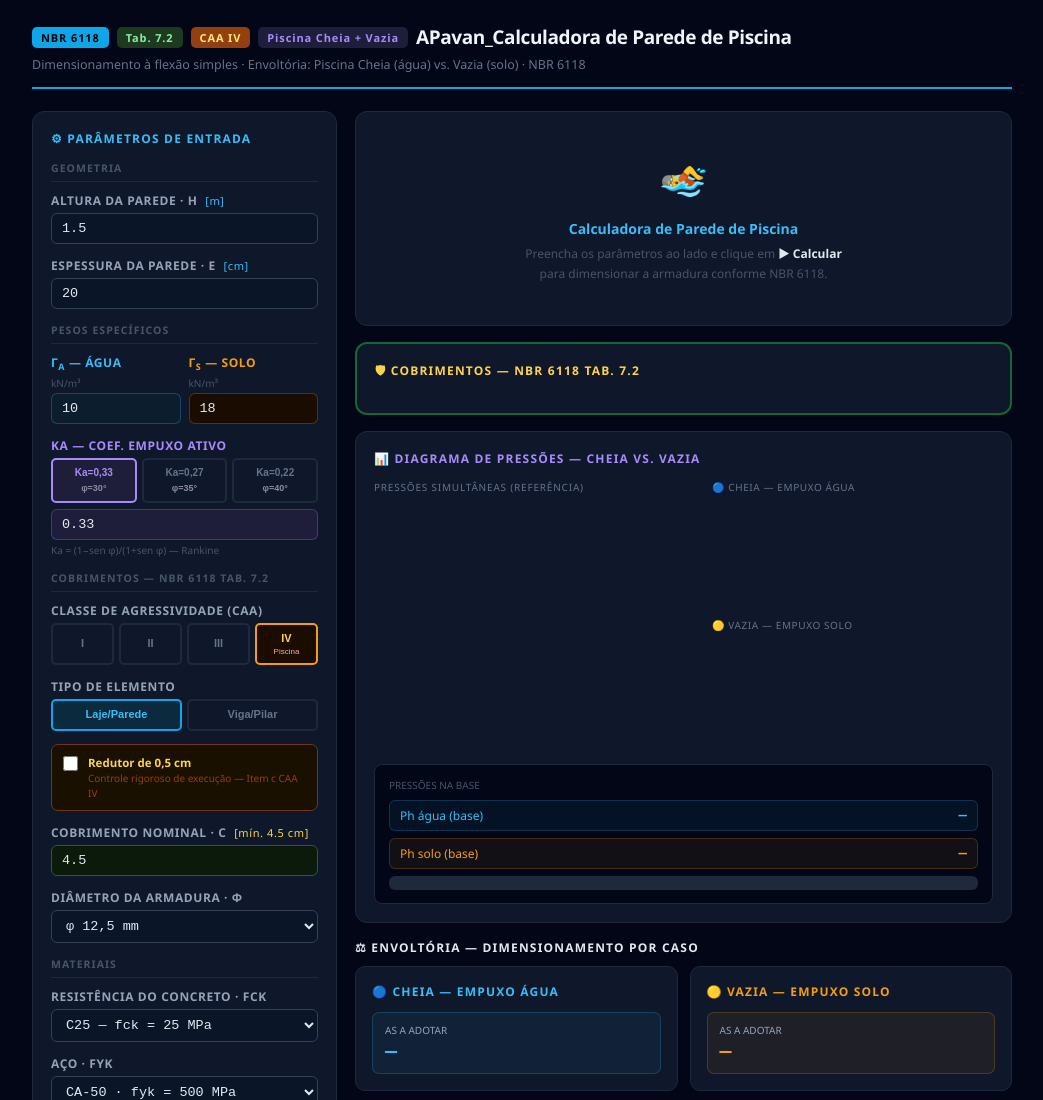
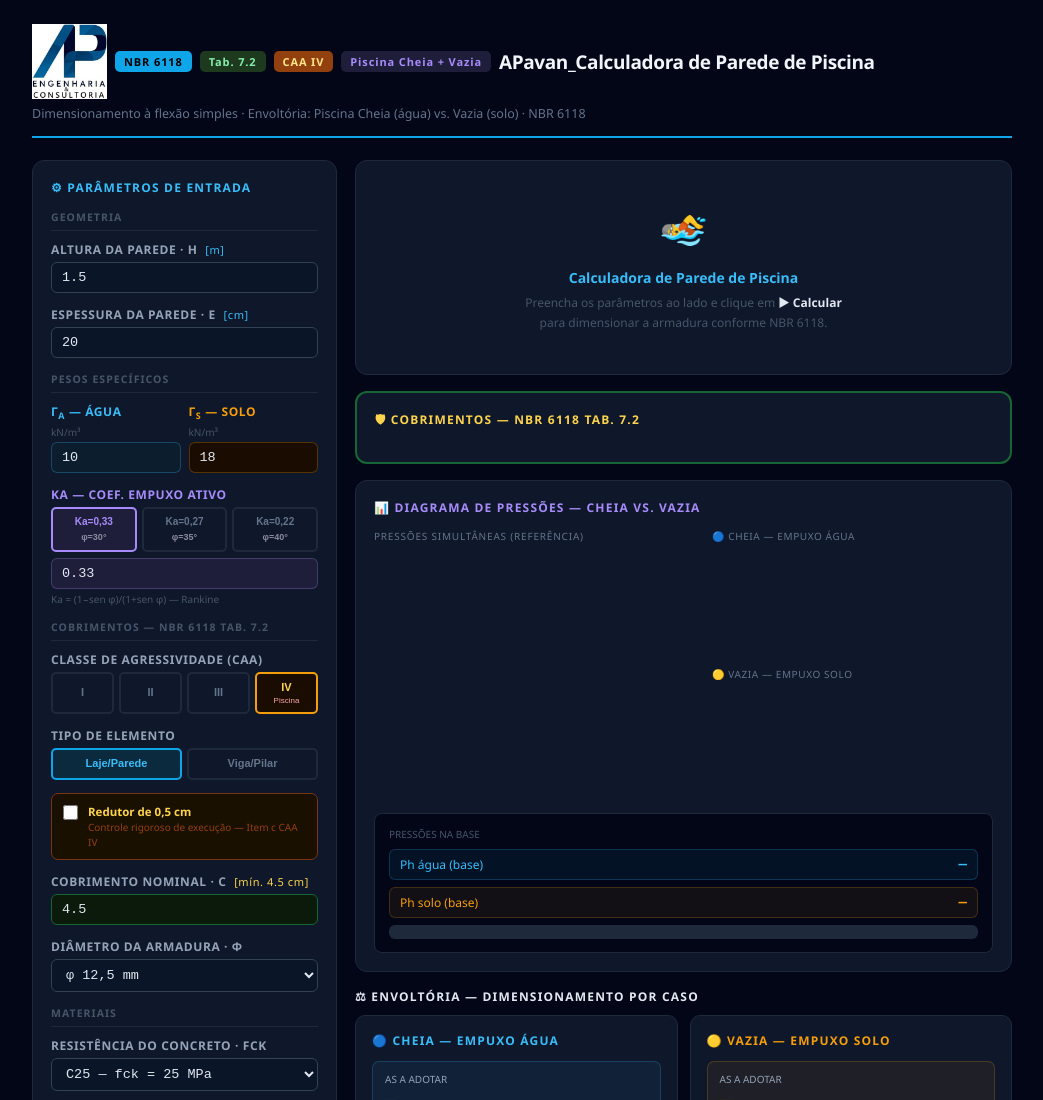
Before and after one commit to Ademil/PISCINA, a plain HTML site: page index.html in a window 1280 px wide. Shown: the top 1100 px of the page, without its empty margins (118-1161 px from the left). Drawn offline with Linux system fonts and the light colour scheme.

Commit message:
Add files via upload

```diff
--- a/index.html
+++ b/index.html
@@ -310,6 +310,7 @@
   <!-- HEADER -->
   <div class="header">
     <div class="header-tags">
+      <img src="logo01.png" alt="Logo APavan Engenharia" width="75">
       <span class="tag tag-blue">NBR 6118</span>
       <span class="tag tag-green">Tab. 7.2</span>
       <span class="tag tag-amber">CAA IV</span>
```
Also changed, not shown: logo01.png (added).
